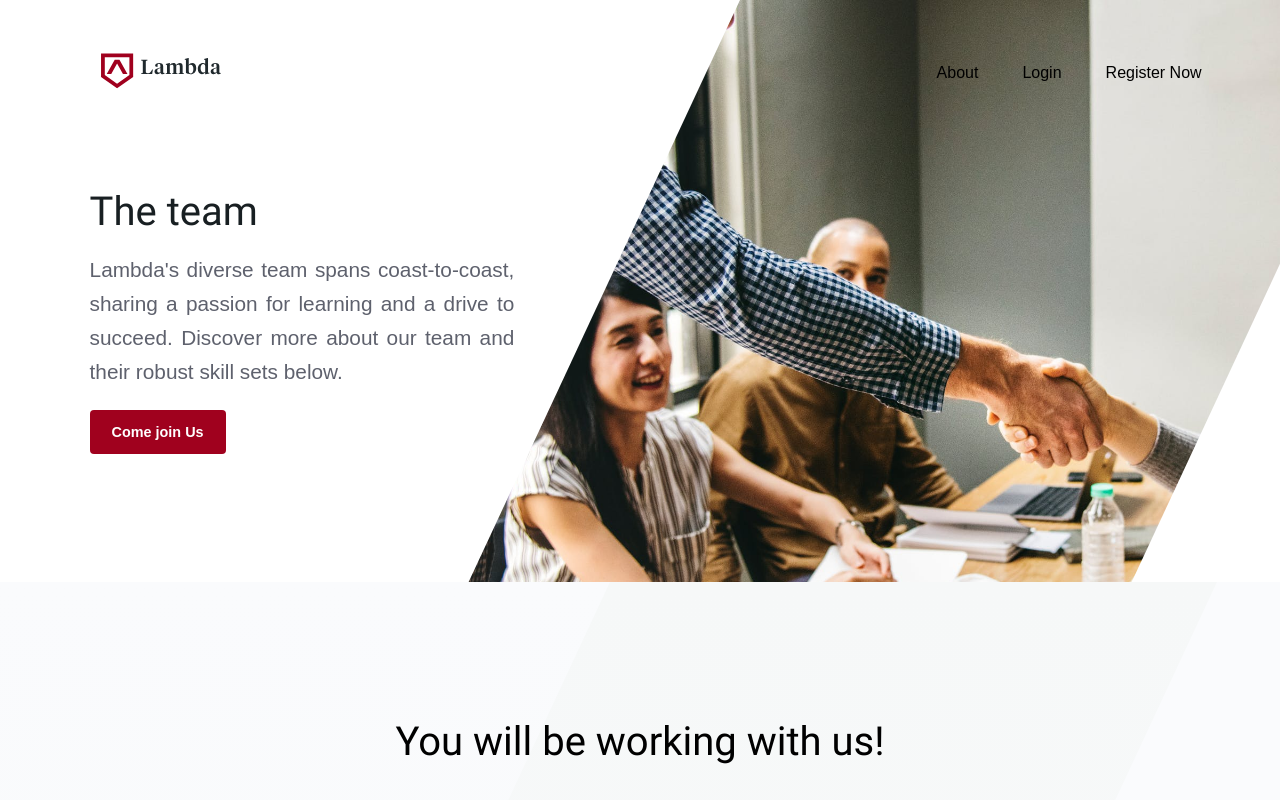
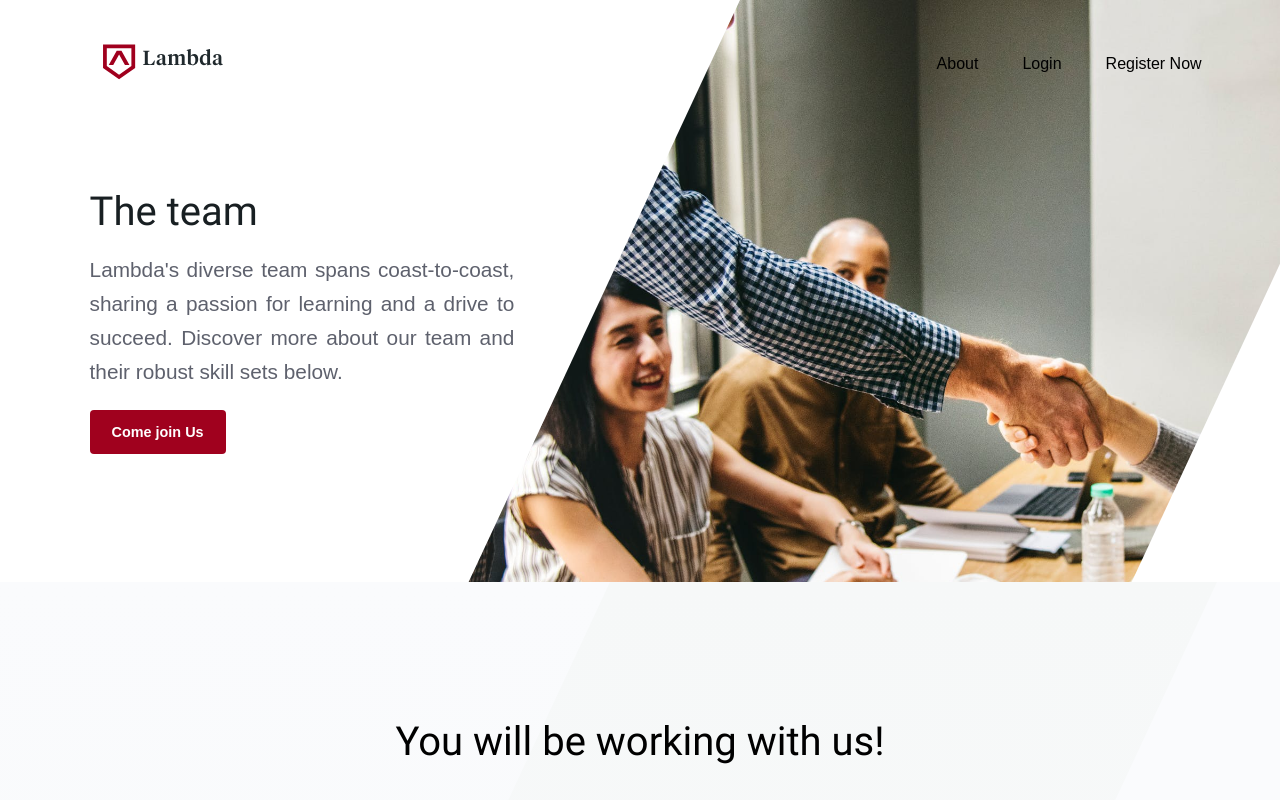
Before and after one commit to build-415-productqueue/landingpage, a plain HTML site: page about.html in a window 1280 px wide. Shown: the top 800 px of the page. Drawn offline with Linux system fonts and the light colour scheme; a web font is replaced by a local one.

Commit message:
Lambda logo link & adjust
Added a link to the lambda logo to point to the main lambda page. Made the log match the landing page of lamdbaschool.com

```diff
--- a/LESS/header.less
+++ b/LESS/header.less
@@ -10,7 +10,7 @@ header{
     justify-content: space-between;
     -webkit-box-align: center;
     align-items: center;
-    padding: 4% 3% 3% 7%;
+    padding: 3.3% 3% 3% 7.20%;
 
 
     .logo-box{
--- a/about.html
+++ b/about.html
@@ -13,7 +13,7 @@
     <!-- This is the header section -->
     <header>
         <div>
-            <img class="logo-box" src="./assets/lambdalogo.svg" />
+            <a href="https://www.lambdaschool.com"> <img class="logo-box" src="./assets/lambdalogo.svg" /></a>
         </div>
         <div>
             <nav>
```
Also changed, not shown: index.html (+1 -1 lines), CSS/index.css.
